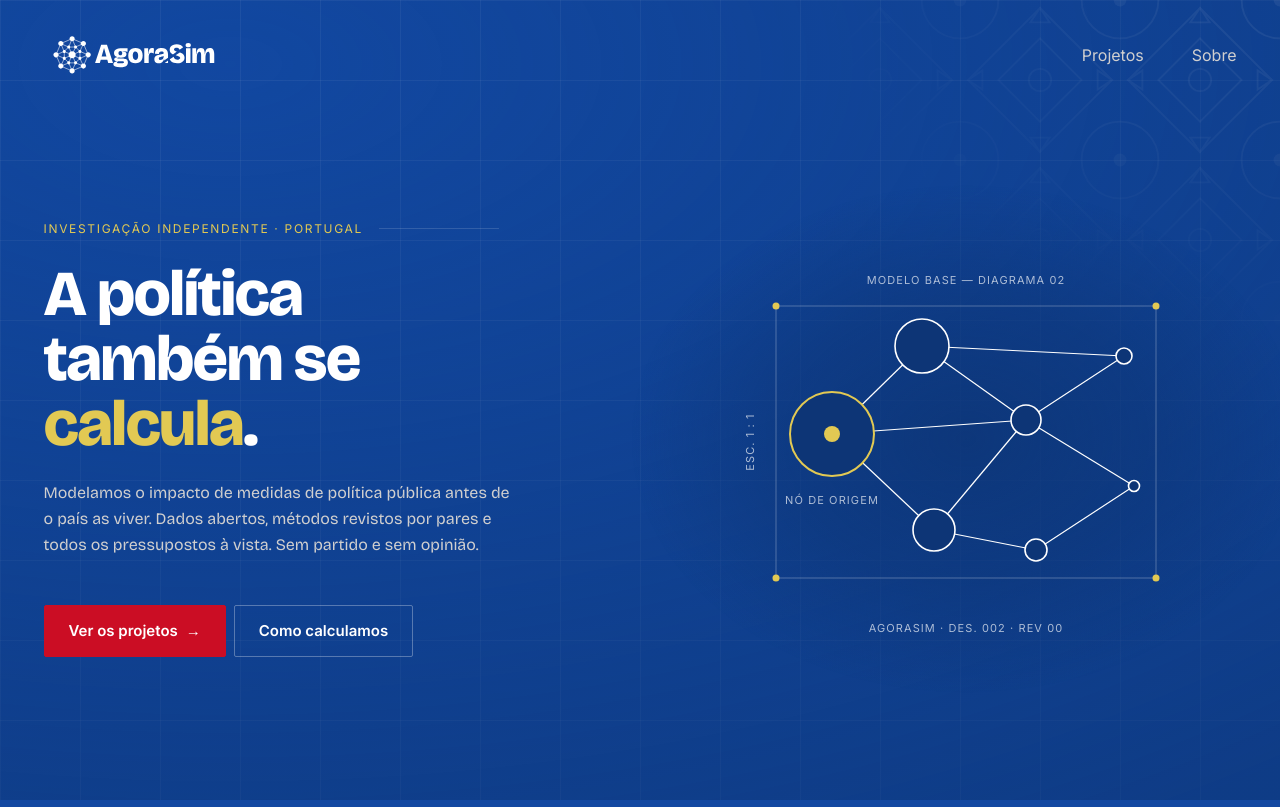
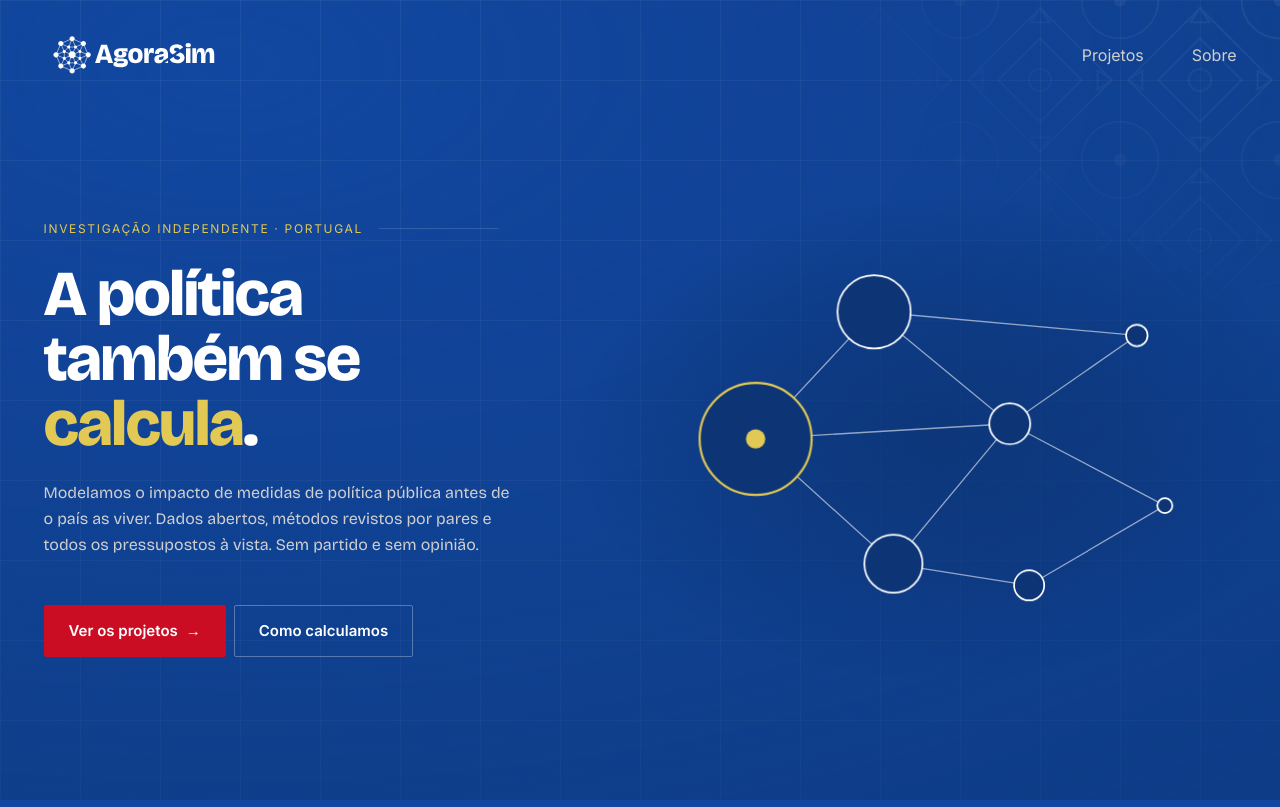
Before and after one commit to Agora-Sim/website, a React (Vite) app: page / in a window 1280 px wide. Shown: the top 807 px of the page. Built offline with nearby package versions, Linux system fonts and the light colour scheme.

Commit message:
fix: hero companion is bigger and cleaner

```diff
--- a/src/components/Hero.css
+++ b/src/components/Hero.css
@@ -11,7 +11,7 @@
 
 .hero__inner {
   display: grid;
-  grid-template-columns: minmax(0, 1fr) minmax(0, 0.92fr);
+  grid-template-columns: minmax(0, 1fr) minmax(0, 1.08fr);
   gap: clamp(var(--space-5), 5vw, var(--space-8));
   align-items: center;
   min-height: calc(100svh - 96px);
@@ -193,7 +193,7 @@
   /* Figure first would push the thesis below the fold on a phone. */
   .hero__figure {
     order: 1;
-    max-width: 420px;
+    max-width: 460px;
     margin-inline: auto;
   }
 }
--- a/src/components/PropagationGraph.css
+++ b/src/components/PropagationGraph.css
@@ -7,93 +7,83 @@
 .graph {
   width: 100%;
   height: auto;
-  max-width: 460px;
+  max-width: 560px;
   margin-inline: auto;
+  overflow: visible;
 }
 
-/* --- 2. Strokes --- */
+/* --- 2. Edges --- */
 
-.graph__dims {
-  stroke: rgba(255, 255, 255, 0.28);
-  stroke-width: 1;
+.graph__edge {
+  stroke: rgba(255, 255, 255, 0.55);
+  stroke-width: 1.2;
+  transition:
+    stroke var(--dur-fast) var(--ease-out),
+    stroke-width var(--dur-fast) var(--ease-out);
 }
 
-.graph__edges {
-  stroke: var(--color-white);
-  stroke-width: 1.2;
+.graph--hovering .graph__edge {
+  stroke: rgba(255, 255, 255, 0.16);
 }
 
-/* The deep fill is what makes an edge stop at a node instead of crossing it. */
+.graph--hovering .graph__edge.is-lit {
+  stroke: var(--color-anzac);
+  stroke-width: 1.8;
+}
+
+/* --- 3. Nodes --- */
+
+/* Filled so edges terminate at the node instead of crossing it. The fill
+   matches the pool behind the figure, so it reads as a hole, not a disc. */
 .graph__node {
   fill: var(--color-blueprint-deep);
   stroke: var(--color-white);
   stroke-width: 1.6;
+  cursor: pointer;
+  transform-box: fill-box;
+  transform-origin: center;
+  transition:
+    stroke var(--dur-fast) var(--ease-out),
+    stroke-width var(--dur-fast) var(--ease-out),
+    opacity var(--dur-fast) var(--ease-out),
+    transform var(--dur-base) var(--ease-out);
 }
 
-/* Anzac marks the primary and nothing else — it is the data accent. */
-.graph__node--primary {
+.graph__node--origin {
   stroke: var(--color-anzac);
   stroke-width: 2;
 }
 
 .graph__core {
   fill: var(--color-anzac);
+  pointer-events: none;
 }
 
-.graph__datum {
-  fill: var(--color-anzac);
+.graph__node.is-dim {
+  opacity: 0.28;
 }
 
-.graph__label {
-  font-family: var(--font-technical);
-  font-size: 11px;
-  letter-spacing: var(--tracking-technical);
-  text-transform: uppercase;
-  fill: rgba(255, 255, 255, 0.66);
+.graph__node.is-lit {
+  stroke: var(--color-anzac);
+  stroke-width: 2.4;
+  transform: scale(1.09);
 }
 
-/* --- 3. Draw-in --- */
+/* --- 4. Draw-in --- */
 
 /* pathLength="1" on every edge means one dash value covers them all. */
-.graph__edges > * {
+.graph__edge {
   stroke-dasharray: 1;
   stroke-dashoffset: 1;
-  animation: graph-draw 1.1s var(--ease-out) forwards;
+  animation: graph-draw 0.9s var(--ease-out) forwards;
 }
 
-/* Nodes pop from their own centre, so the box must follow the shape. */
-.graph__nodes > * {
+.graph__pop {
   opacity: 0;
   transform-box: fill-box;
   transform-origin: center;
   animation: graph-pop var(--dur-base) var(--ease-out) forwards;
 }
-
-.graph__dims,
-.graph__datum,
-.graph__label {
-  opacity: 0;
-  animation: graph-ink var(--dur-base) var(--ease-out) forwards;
-}
-
-/* Edges leave the primary first, then propagate outward hop by hop. */
-.graph__edges > *:nth-child(-n + 3) { animation-delay: 0.3s; }
-.graph__edges > *:nth-child(n + 4):nth-child(-n + 6) { animation-delay: 0.55s; }
-.graph__edges > *:nth-child(n + 7):nth-child(-n + 8) { animation-delay: 0.75s; }
-.graph__edges > *:nth-child(n + 9) { animation-delay: 0.95s; }
-
-/* Nodes land in the same order the edges reach them. */
-.graph__nodes > *:nth-child(-n + 2) { animation-delay: 0.15s; }
-.graph__nodes > *:nth-child(3) { animation-delay: 0.6s; }
-.graph__nodes > *:nth-child(4) { animation-delay: 0.65s; }
-.graph__nodes > *:nth-child(5) { animation-delay: 0.8s; }
-.graph__nodes > *:nth-child(6) { animation-delay: 0.9s; }
-.graph__nodes > *:nth-child(7) { animation-delay: 1.05s; }
-.graph__nodes > *:nth-child(8) { animation-delay: 1.15s; }
-
-.graph__dims { animation-delay: 1.3s; }
-.graph__datum { animation-delay: 1.45s; }
-.graph__label { animation-delay: 1.6s; }
 
 @keyframes graph-draw {
   to {
@@ -112,24 +102,20 @@
   }
 }
 
-@keyframes graph-ink {
-  to {
-    opacity: 1;
-  }
-}
-
-/* --- 4. Reduced motion --- */
+/* --- 5. Reduced motion --- */
 
 @media (prefers-reduced-motion: reduce) {
-  .graph__edges > * {
+  .graph__edge {
     stroke-dashoffset: 0;
   }
 
-  .graph__nodes > *,
-  .graph__dims,
-  .graph__datum,
-  .graph__label {
+  .graph__pop {
     opacity: 1;
     transform: none;
   }
+
+  /* Hover still recolours; it just stops moving. */
+  .graph__node.is-lit {
+    transform: none;
+  }
 }
--- a/src/components/PropagationGraph.jsx
+++ b/src/components/PropagationGraph.jsx
@@ -1,78 +1,134 @@
 /* ============================================================
    0. IMPORTS
    ============================================================ */
+
+import { useState } from 'react';
 
 import { GRAPH } from '../content/site.js';
 import './PropagationGraph.css';
 
 /* ============================================================
-   1. COMPONENT
+   1. GRAPH DATA
+   ============================================================ */
+
+/* Radius falls monotonically with x: magnitude attenuating as it propagates
+   outward from the origin node. Positions are hand-placed, not solved. */
+const NODES = [
+  { id: 'n1', x: 86, y: 180, r: 52 },
+  { id: 'n2', x: 196, y: 62, r: 34 },
+  { id: 'n3', x: 214, y: 296, r: 27 },
+  { id: 'n4', x: 322, y: 166, r: 19 },
+  { id: 'n5', x: 340, y: 316, r: 14 },
+  { id: 'n6', x: 440, y: 84, r: 10 },
+  { id: 'n7', x: 466, y: 242, r: 7 },
+];
+
+/* Ten of the twenty-one possible pairs. A complete graph would say nothing
+   about dependency, which is the whole point of drawing one. */
+const EDGES = [
+  ['n1', 'n2'],
+  ['n1', 'n3'],
+  ['n1', 'n4'],
+  ['n2', 'n4'],
+  ['n3', 'n4'],
+  ['n3', 'n5'],
+  ['n2', 'n6'],
+  ['n4', 'n6'],
+  ['n4', 'n7'],
+  ['n5', 'n7'],
+];
+
+const NODE_BY_ID = Object.fromEntries(NODES.map((node) => [node.id, node]));
+
+/* ============================================================
+   2. HELPERS
+   ============================================================ */
+
+/** Ids of every node one edge away from `id`, plus `id` itself. */
+function neighbourhoodOf(id) {
+  const ids = new Set([id]);
+
+  for (const [from, to] of EDGES) {
+    if (from === id) ids.add(to);
+    if (to === id) ids.add(from);
+  }
+
+  return ids;
+}
+
+/* ============================================================
+   3. COMPONENT
    ============================================================ */
 
 /**
- * The hero's signature: a node-link network drawn as an engineering diagram —
- * one primary node on the left, magnitude attenuating to the right, edges that
- * skip most pairs so it reads as a dependency graph and not a constellation.
+ * The hero's signature: a node-link network with one large origin node on the
+ * left and magnitude attenuating to the right, edges skipping most pairs so it
+ * reads as a dependency graph rather than a constellation.
  *
- * Every stroke carries `pathLength="1"`, which lets one CSS rule animate the
- * plotter draw-in regardless of each path's real length.
+ * Hovering a node lifts it and its incident edges and dims the rest, so the
+ * figure answers a question — what does this one touch — instead of just
+ * decorating. Edges carry `pathLength="1"` so a single CSS rule can draw every
+ * one of them in regardless of its real length.
  */
 export default function PropagationGraph() {
+  const [hovered, setHovered] = useState(null);
+
+  const lit = hovered ? neighbourhoodOf(hovered) : null;
+
   return (
-    <svg className="graph" viewBox="0 0 460 410" role="img" aria-label={GRAPH.alt}>
-      {/* --- Sheet frame --- */}
-      <g className="graph__dims" fill="none">
-        <path d="M40 72 H420 M40 344 H420 M40 72 V344 M420 72 V344" />
+    <svg
+      className={`graph${hovered ? ' graph--hovering' : ''}`}
+      viewBox="0 0 520 360"
+      role="img"
+      aria-label={GRAPH.alt}
+    >
+      <g className="graph__edges" fill="none">
+        {EDGES.map(([from, to], index) => {
+          const a = NODE_BY_ID[from];
+          const b = NODE_BY_ID[to];
+          const isLit = hovered === from || hovered === to;
+
+          return (
+            <path
+              className={`graph__edge${isLit ? ' is-lit' : ''}`}
+              key={`${from}-${to}`}
+              pathLength="1"
+              d={`M${a.x} ${a.y} L${b.x} ${b.y}`}
+              style={{ animationDelay: `${0.3 + index * 0.07}s` }}
+            />
+          );
+        })}
       </g>
 
-      {/* --- Edges: sparse on purpose, ten of the twenty-one pairs --- */}
-      <g className="graph__edges" fill="none">
-        <path pathLength="1" d="M96 200 L186 112" />
-        <path pathLength="1" d="M96 200 L198 296" />
-        <path pathLength="1" d="M96 200 L290 186" />
-        <path pathLength="1" d="M186 112 L290 186" />
-        <path pathLength="1" d="M198 296 L290 186" />
-        <path pathLength="1" d="M198 296 L300 316" />
-        <path pathLength="1" d="M186 112 L388 122" />
-        <path pathLength="1" d="M290 186 L388 122" />
-        <path pathLength="1" d="M290 186 L398 252" />
-        <path pathLength="1" d="M300 316 L398 252" />
-      </g>
-
-      {/* --- Nodes: filled so they occlude the edges running beneath --- */}
       <g className="graph__nodes">
-        <circle className="graph__node graph__node--primary" cx="96" cy="200" r="42" />
-        <circle className="graph__core" cx="96" cy="200" r="8" />
-        <circle className="graph__node" cx="186" cy="112" r="27" />
-        <circle className="graph__node" cx="198" cy="296" r="21" />
-        <circle className="graph__node" cx="290" cy="186" r="15" />
-        <circle className="graph__node" cx="300" cy="316" r="11" />
-        <circle className="graph__node" cx="388" cy="122" r="8" />
-        <circle className="graph__node" cx="398" cy="252" r="5.5" />
-      </g>
-
-      {/* --- Datum points --- */}
-      <g className="graph__datum">
-        <circle cx="40" cy="72" r="3.5" />
-        <circle cx="420" cy="72" r="3.5" />
-        <circle cx="40" cy="344" r="3.5" />
-        <circle cx="420" cy="344" r="3.5" />
-      </g>
-
-      {/* --- Annotations --- */}
-      <g className="graph__label">
-        <text x="230" y="50" textAnchor="middle">
-          {GRAPH.top}
-        </text>
-        <text x="18" y="208" textAnchor="middle" transform="rotate(-90 18 208)">
-          {GRAPH.side}
-        </text>
-        <text x="96" y="270" textAnchor="middle">
-          {GRAPH.primary}
-        </text>
-        <text x="230" y="398" textAnchor="middle">
-          {GRAPH.bottom}
-        </text>
+        {NODES.map((node, index) => (
+          /* The wrapper owns the draw-in so hover is free to drive the
+             circle's own opacity and scale without the two colliding. */
+          <g
+            className="graph__pop"
+            key={node.id}
+            style={{ animationDelay: `${0.45 + index * 0.09}s` }}
+          >
+            <circle
+              className={[
+                'graph__node',
+                node.id === 'n1' ? 'graph__node--origin' : '',
+                lit && !lit.has(node.id) ? 'is-dim' : '',
+                hovered === node.id ? 'is-lit' : '',
+              ]
+                .filter(Boolean)
+                .join(' ')}
+              cx={node.x}
+              cy={node.y}
+              r={node.r}
+              onMouseEnter={() => setHovered(node.id)}
+              onMouseLeave={() => setHovered(null)}
+            />
+            {node.id === 'n1' && (
+              <circle className="graph__core" cx={node.x} cy={node.y} r="9" />
+            )}
+          </g>
+        ))}
       </g>
     </svg>
   );
--- a/src/content/site.js
+++ b/src/content/site.js
@@ -38,13 +38,9 @@ export const HERO = {
   },
 };
 
-/* --- 3. Signature graph annotations --- */
+/* --- 3. Signature graph --- */
 
-/* Drawing metadata, not claims about the work. Keep it that way. */
+/* The figure carries no visible copy, so this is all screen readers get. */
 export const GRAPH = {
-  alt: 'Rede de nós desenhada como peça técnica',
-  top: 'Modelo base — diagrama 02',
-  side: 'Esc. 1 : 1',
-  primary: 'nó de origem',
-  bottom: 'AgoraSim · des. 002 · rev 00',
+  alt: 'Rede de nós, com o nó de origem à esquerda e a magnitude a diminuir para a direita',
 };
```
